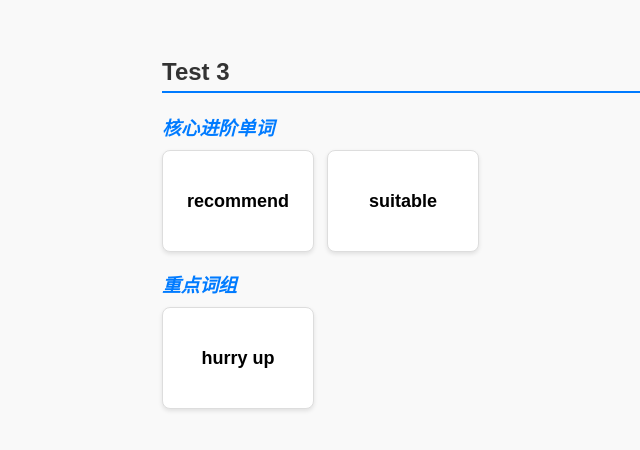
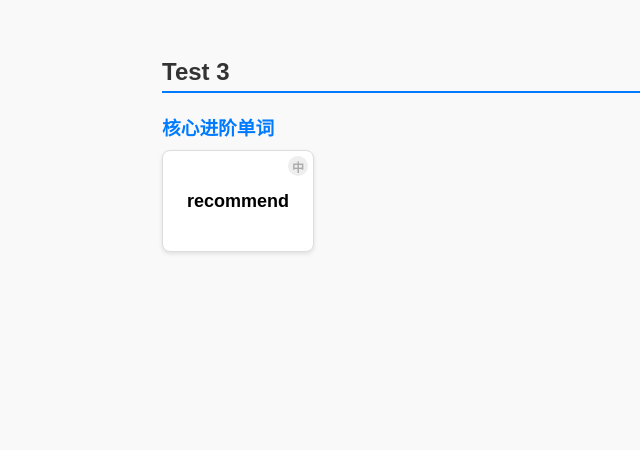
Before and after one commit to juanitamason1983-afk/english-reader, a plain HTML site: page index.html in a window 1280 px wide. Shown: the whole page, without its empty margins (78-718 px from the left). Drawn offline with Linux system fonts and the light colour scheme.

Commit message:
Update index.html

```diff
--- a/index.html
+++ b/index.html
@@ -7,16 +7,20 @@
         body { font-family: sans-serif; padding: 20px; background-color: #f9f9f9; }
         .container { max-width: 800px; margin: auto; }
         .test-title { color: #333; border-bottom: 2px solid #007bff; padding-bottom: 5px; margin-top: 30px; }
-        .part-title { color: #007bff; margin-top: 20px; margin-bottom: 10px; font-style: italic; }
+        .part-title { color: #007bff; margin-top: 20px; margin-bottom: 10px; font-weight: bold; }
         .word-grid { display: flex; flex-wrap: wrap; gap: 15px; }
 
-        /* 翻转卡片核心样式 */
         .flip-card { background-color: transparent; width: 150px; height: 100px; perspective: 1000px; cursor: pointer; }
         .flip-card-inner { position: relative; width: 100%; height: 100%; text-align: center; transition: transform 0.6s; transform-style: preserve-3d; }
-        .flip-card:hover .flip-card-inner { transform: rotateY(180deg); }
+        .flip-card-inner.flipped { transform: rotateY(180deg); }
+
         .flip-card-front, .flip-card-back { position: absolute; width: 100%; height: 100%; backface-visibility: hidden; display: flex; align-items: center; justify-content: center; border-radius: 8px; border: 1px solid #ddd; box-shadow: 0 2px 4px rgba(0,0,0,0.1); }
         .flip-card-front { background: white; font-weight: bold; font-size: 18px; }
         .flip-card-back { background: #007bff; color: white; transform: rotateY(180deg); padding: 10px; font-size: 16px; }
+
+        /* 翻译小图标样式 */
+        .translate-btn { position: absolute; top: 5px; right: 5px; font-size: 12px; color: #aaa; background: #eee; border-radius: 50%; width: 20px; height: 20px; display: flex; align-items: center; justify-content: center; }
+        .translate-btn:hover { color: #007bff; }
     </style>
 </head>
 <body>
@@ -24,37 +28,21 @@
 <div class="container" id="app"></div>
 
 <script>
-    // ---------------------------------------------------------
-    // 更新内容时，只需在这里修改即可
-    // ---------------------------------------------------------
     var content = {
         "Test 3": {
             "核心进阶单词": [
-                { "word": "recommend", "meaning": "推荐", "audio": "https://dict.youdao.com/dictvoice?audio=recommend" },
-                { "word": "suitable", "meaning": "合适的", "audio": "https://dict.youdao.com/dictvoice?audio=suitable" }
-            ],
-            "重点词组": [
-                { "word": "hurry up", "meaning": "赶快", "audio": "https://dict.youdao.com/dictvoice?audio=hurry%20up" }
+                { "word": "recommend", "meaning": "推荐", "audio": "https://dict.youdao.com/dictvoice?audio=recommend" }
             ]
         }
     };
-    // ---------------------------------------------------------
 
+    var audioPlayer = new Audio();
     var container = document.getElementById('app');
-    var audioPlayer = new Audio();
 
     for (var testName in content) {
-        var tTitle = document.createElement('h2');
-        tTitle.className = 'test-title';
-        tTitle.innerText = testName;
-        container.appendChild(tTitle);
-
+        container.innerHTML += '<h2 class="test-title">' + testName + '</h2>';
         for (var partName in content[testName]) {
-            var pTitle = document.createElement('h3');
-            pTitle.className = 'part-title';
-            pTitle.innerText = partName;
-            container.appendChild(pTitle);
-
+            container.innerHTML += '<h3 class="part-title">' + partName + '</h3>';
             var grid = document.createElement('div');
             grid.className = 'word-grid';
 
@@ -63,10 +51,14 @@
                 card.className = 'flip-card';
                 card.innerHTML = `
                     <div class="flip-card-inner">
-                        <div class="flip-card-front">${item.word}</div>
+                        <div class="flip-card-front">
+                            ${item.word}
+                            <span class="translate-btn" onclick="event.stopPropagation(); this.closest('.flip-card-inner').classList.toggle('flipped')">中</span>
+                        </div>
                         <div class="flip-card-back">${item.meaning}</div>
                     </div>
                 `;
+                // 卡片本体点击：播放音频
                 card.onclick = function() {
                     audioPlayer.src = item.audio;
                     audioPlayer.play();
```
